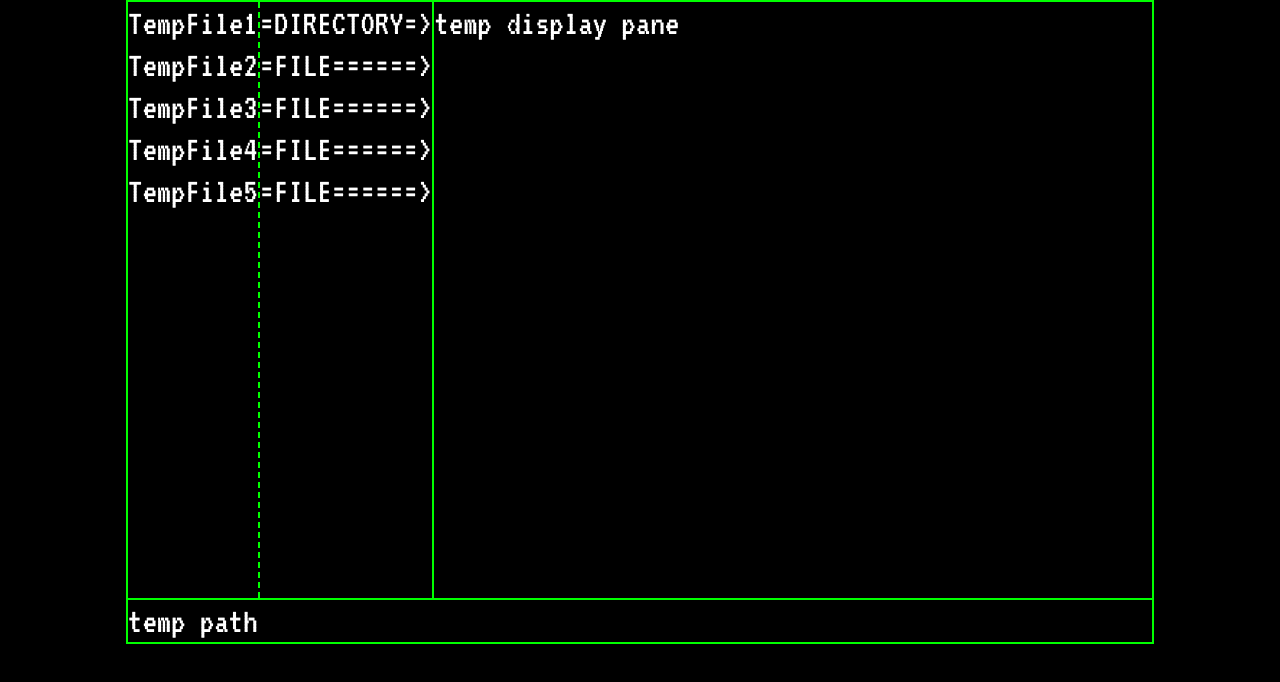
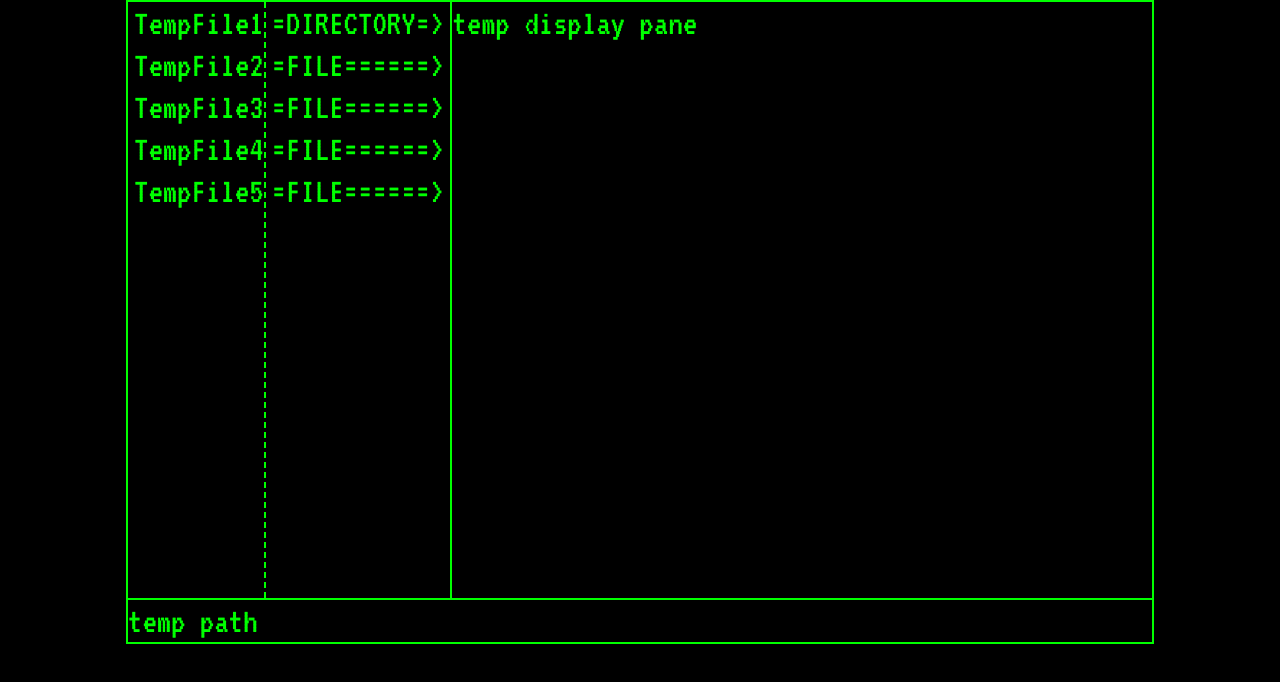
Before and after one commit to breezy23/breezy23.github.io, a React (Vite) app: page / in a window 1280 px wide. Shown: the top 682 px of the page. Built offline with nearby package versions, Linux system fonts and the light colour scheme.

Commit message:
Filesystem styling

```diff
--- a/src/TerminalPage/TerminalPage.module.scss
+++ b/src/TerminalPage/TerminalPage.module.scss
@@ -2,7 +2,7 @@
 
 html, body {
   background-color: black;
-  color: white;
+  color: #00ff00;
   font-family: 'VT323', monospace;
   font-size: 1.5rem;
   height: 100%;
@@ -32,29 +32,39 @@ html, body {
 }
 
 .display_pane {
-  flex: 0 0 75%
+  flex: 0 0 75%;
+  width: 100%;
 }
 
 .filesystem {
   border-right: solid #00ff00 2px;
   display: flex;
+  flex: 0 0 25%;
   height: 100%;
-  flex: 0 0 25%;
   justify-content: space-between;
-}
-
-.fileselector {
-  display: flex;
-  justify-content: space-between;
+  padding: 0 0.25rem 0 0.25rem;
 }
 
 .fileselector_title {
+  display: block;
   height: 100%;
+  overflow: hidden;
   text-overflow: ellipsis;
+  width: 100%;
+
+  // TODO: This naming convention is gross and confusing, maybe change this.
+  .fileselector_text {
+    overflow: hidden;
+    white-space: nowrap;
+    text-overflow: ellipsis;
+    width: 100%; // or max-width if needed
+  }
 }
 
 .fileselector_type {
   border-left: dashed #00ff00 2px;
   height: 100%;
+  padding-left: .25rem;
   text-align: right;
+  width: fit-content;
 }
--- a/src/TerminalPage/components/Display.tsx
+++ b/src/TerminalPage/components/Display.tsx
@@ -1,6 +1,6 @@
 import {FileSystemPane} from "./FileSystem.tsx";
 import {DisplayPane} from "./DisplayPane.tsx";
-import styles from "../TerminalPage.module.scss"
+import styles from "../TerminalPage.module.scss";
 export const Display = () => {
     return (
         <div className={styles.display}>
--- a/src/TerminalPage/components/DisplayPane.tsx
+++ b/src/TerminalPage/components/DisplayPane.tsx
@@ -1,6 +1,8 @@
+import styles from '../TerminalPage.module.scss';
+
 export const DisplayPane = () => {
     return (
-        <div>
+        <div className={styles.display_pane}>
             temp display pane
         </div>
     )
--- a/src/TerminalPage/components/FileSystem.tsx
+++ b/src/TerminalPage/components/FileSystem.tsx
@@ -38,7 +38,7 @@ export const FileSystemPane = () => {
             <div className={styles.fileselector_title}>
                 {files.map((file) => {
                     return (
-                        <div>
+                        <div className={styles.fileselector_text}>
                             {file.title}
                         </div>
                     );
--- a/src/TerminalPage/components/Path.tsx
+++ b/src/TerminalPage/components/Path.tsx
@@ -1,4 +1,4 @@
-import styles from '../TerminalPage.module.scss'
+import styles from '../TerminalPage.module.scss';
 export const Path = () => {
     return (
         <div className={styles.path}>
```
